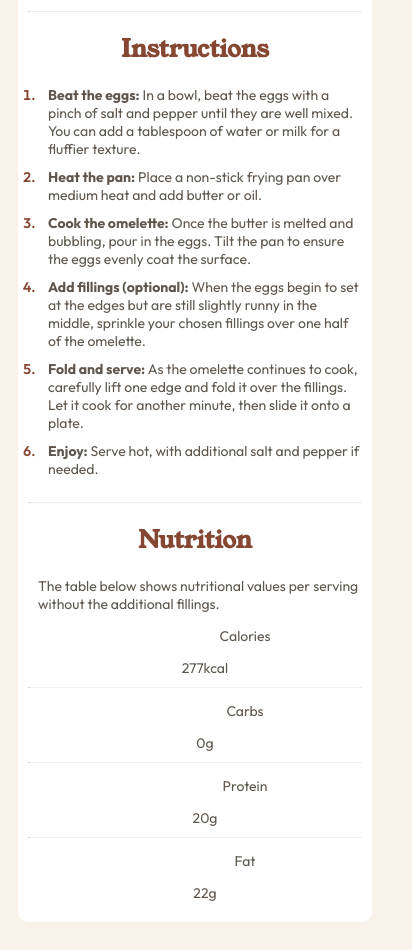
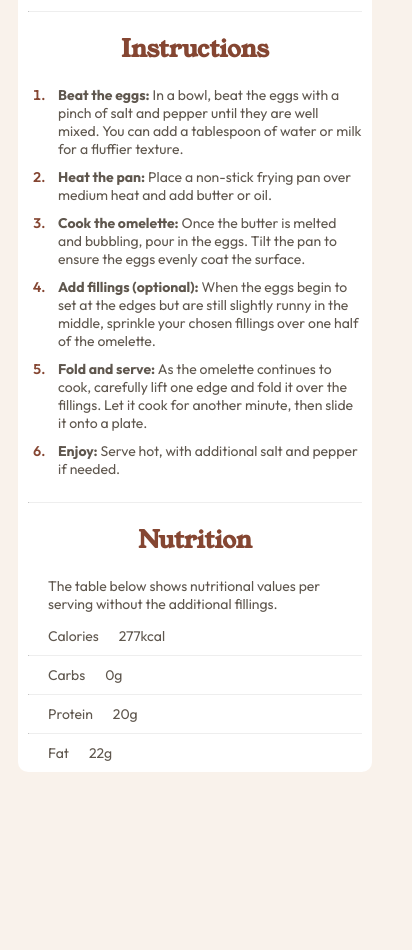
Before and after one commit to sblackwell77/recipe-project, a plain HTML site: page index.html in a window 390 px wide. Shown: the part 883-1833 px from the top of the page, 412 px wide, since content can reach past the window. After the commit the page ends 1683 px from the top, so only its background shows below. Drawn offline with Linux system fonts and the light colour scheme.

Commit message:
main.css

```diff
--- a/main.css
+++ b/main.css
@@ -158,7 +158,7 @@ hr{
     p, ul, ol {
         margin-left: 0;
         font-size: 14px; /* Slightly smaller font for better readability on mobile */
-        padding-left: 10px; /* Less padding on mobile */
+        padding-left: 20px; /* Less padding on mobile */
     }
 
     .prep {
@@ -171,14 +171,17 @@ hr{
     }
 
     .thing, .price {
-        width: 100%; /* Stack vertically on mobile */
-        text-align: center;
+        width: 50%; /* Stack vertically on mobile */
+        margin-left: auto;
+        margin-right: auto;
         font-size: 14px; /* Adjust font size for mobile */
     }
 
     .item p {
-        display: block;
-        text-align: center; /* Align content in the center for mobile */
+        display: inline;
+        margin-left: auto;
+        margin-right: auto;
         margin-bottom: 10px; /* Add space between items */
     }
+
 }
```
